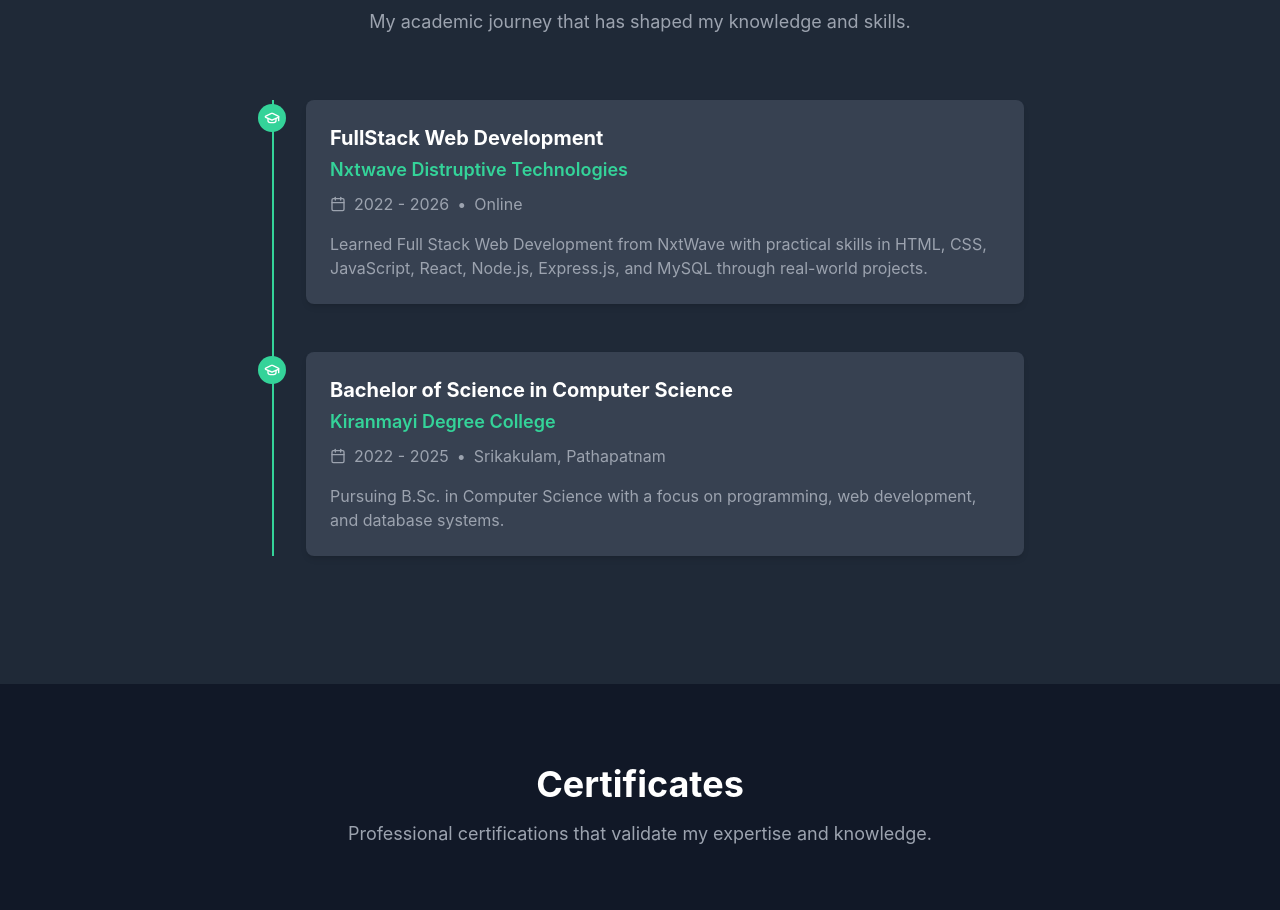
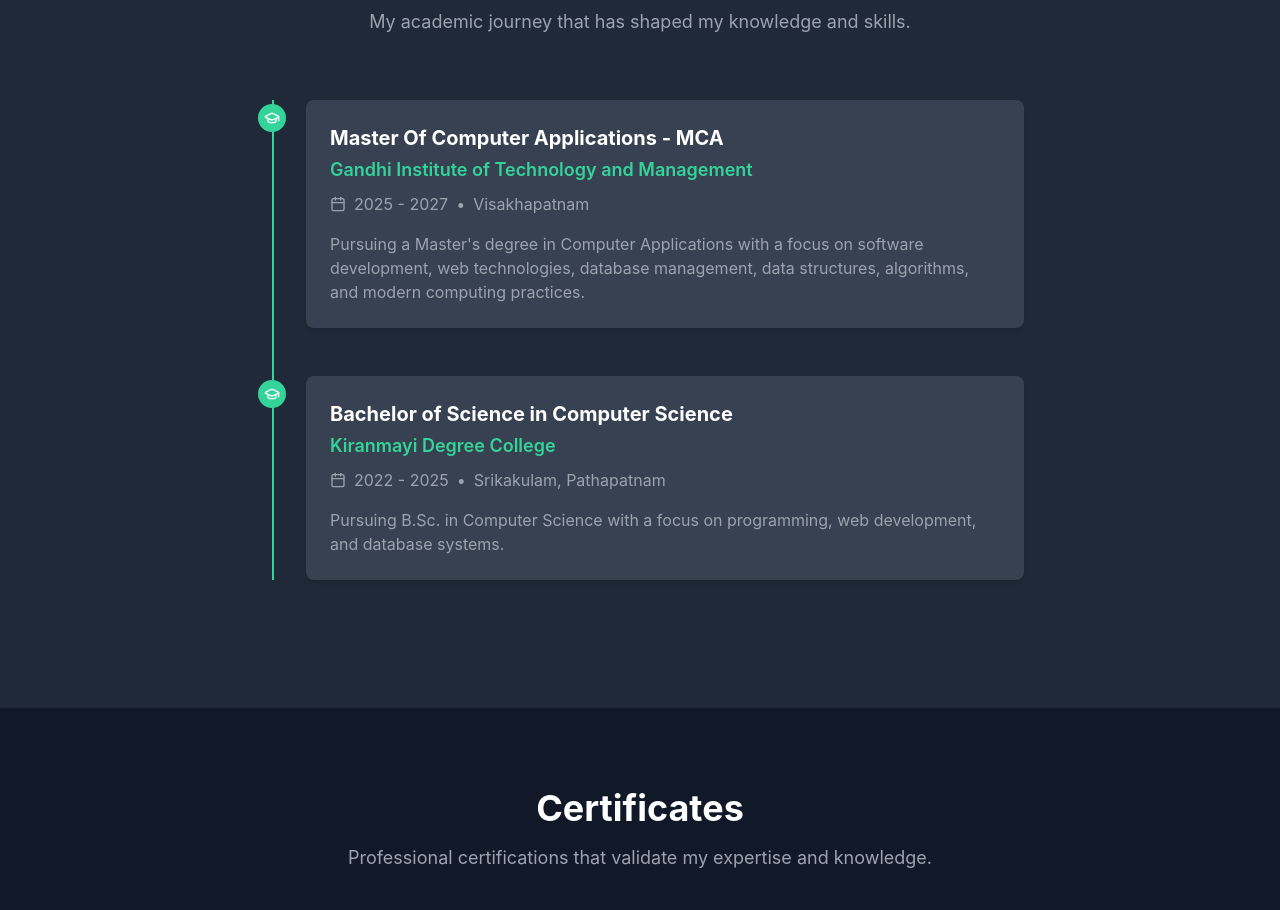
Before and after one commit to Tarun1434/portfolio-, a React (Create React App) app: page / in a window 1280 px wide. Shown: the part 3260-4170 px from the top of the page. Built offline with nearby package versions, Linux system fonts and the light colour scheme.

Commit message:
Update education data to include MCA
Replaced FullStack Web Development entry with Master's degree details.

```diff
--- a/src/components/Education.js
+++ b/src/components/Education.js
@@ -1,15 +1,15 @@
 import { GraduationCap, Calendar } from "lucide-react"
 
 const educationData = [
-  {
-    id: 1,
-    degree: "FullStack Web Development",
-    institution: "Nxtwave Distruptive Technologies",
-    location: "Online",
-    period: "2022 - 2026",
-    description:
-      "Learned Full Stack Web Development from NxtWave with practical skills in HTML, CSS, JavaScript, React, Node.js, Express.js, and MySQL through real-world projects.",
-  },
+ {
+  id: 1,
+  degree: "Master Of Computer Applications - MCA",
+  institution: "Gandhi Institute of Technology and Management",
+  location: "Visakhapatnam",
+  period: "2025 - 2027",
+  description:
+    "Pursuing a Master's degree in Computer Applications with a focus on software development, web technologies, database management, data structures, algorithms, and modern computing practices.",
+},
   {
     id: 2,
     degree: "Bachelor of Science in Computer Science",
```
